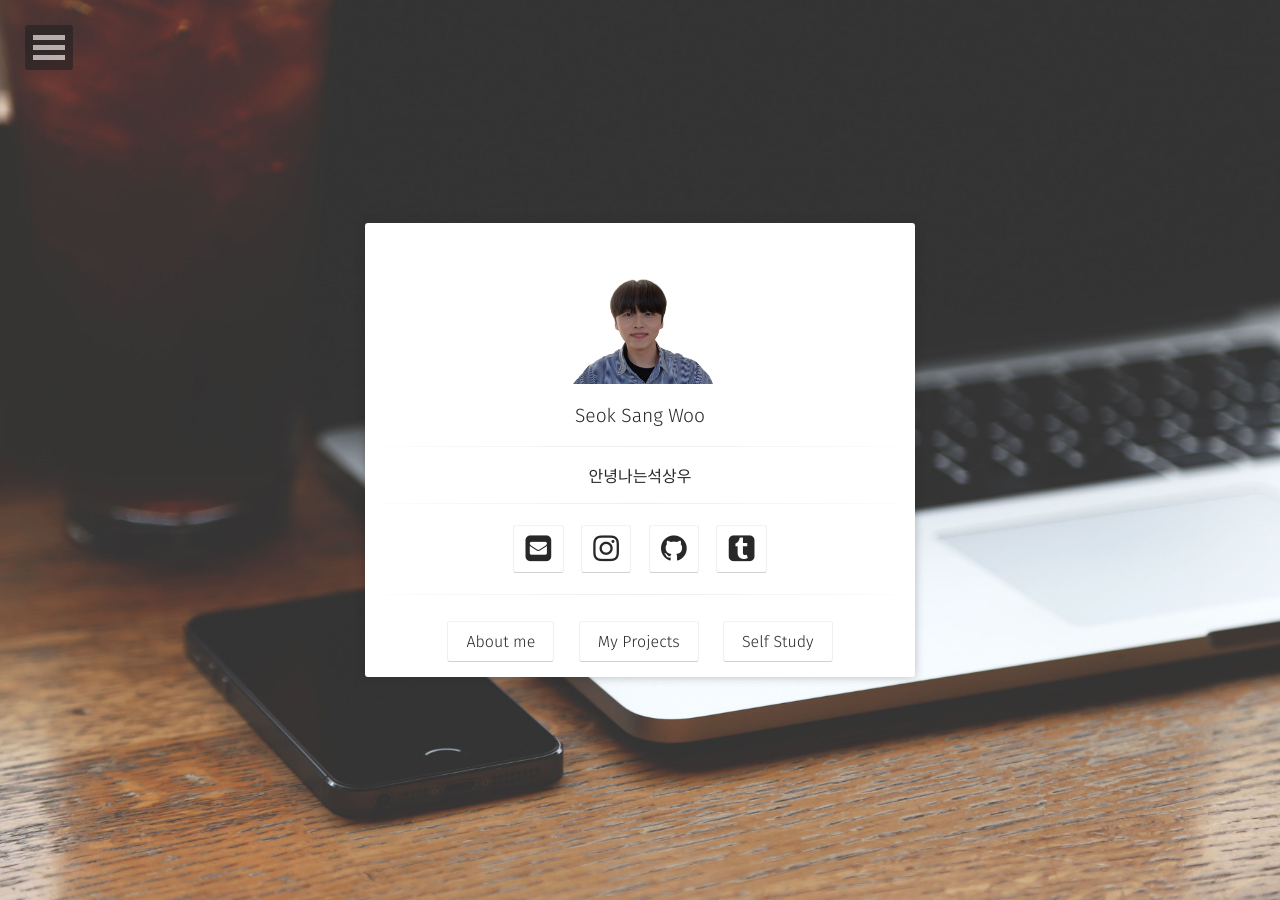
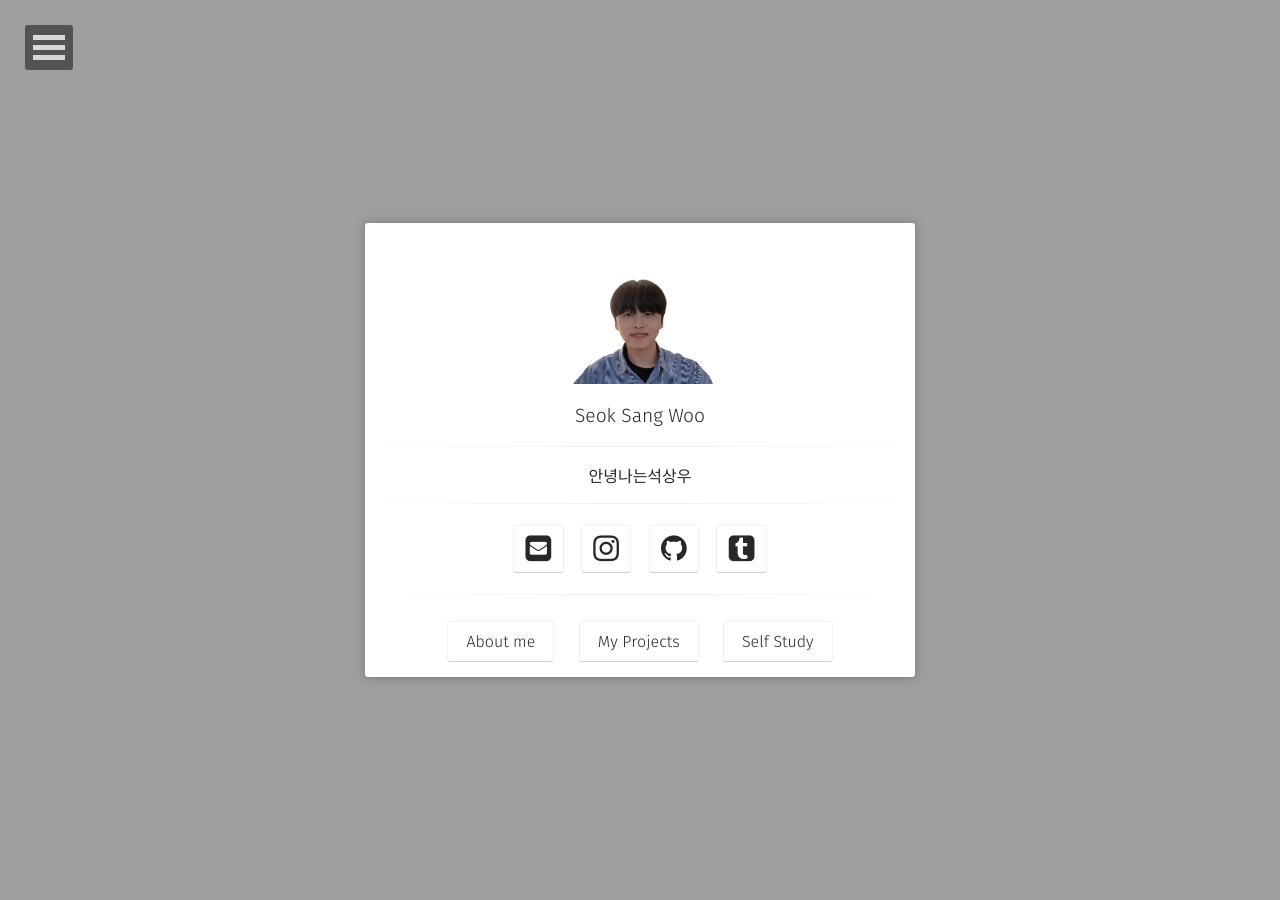
Before and after one commit to sangwoo24/sangwoo24.github.io, a Jekyll site: the page built from index.html, in a window 1280 px wide. Built offline with Jekyll 4.4.1, drawn with Linux system fonts in a browser that asks for light colours; some web fonts are replaced.

Commit message:
config 백그라운드 이미지 변경

```diff
--- a/_config.yml
+++ b/_config.yml
@@ -5,7 +5,7 @@
 reading_time:       true
 words_per_minute:   200
 logo:               'assets/img/me.png'
-background:         'assets/img/placeholder-big.jpg'
+background:         'assets/img/back1.png'
 tiled_bg:           false   # Set this true if you want to tile your background image, otherwise it will be covered
 locale:             en_US
 url:                https://sangwoo24.github.io
```
